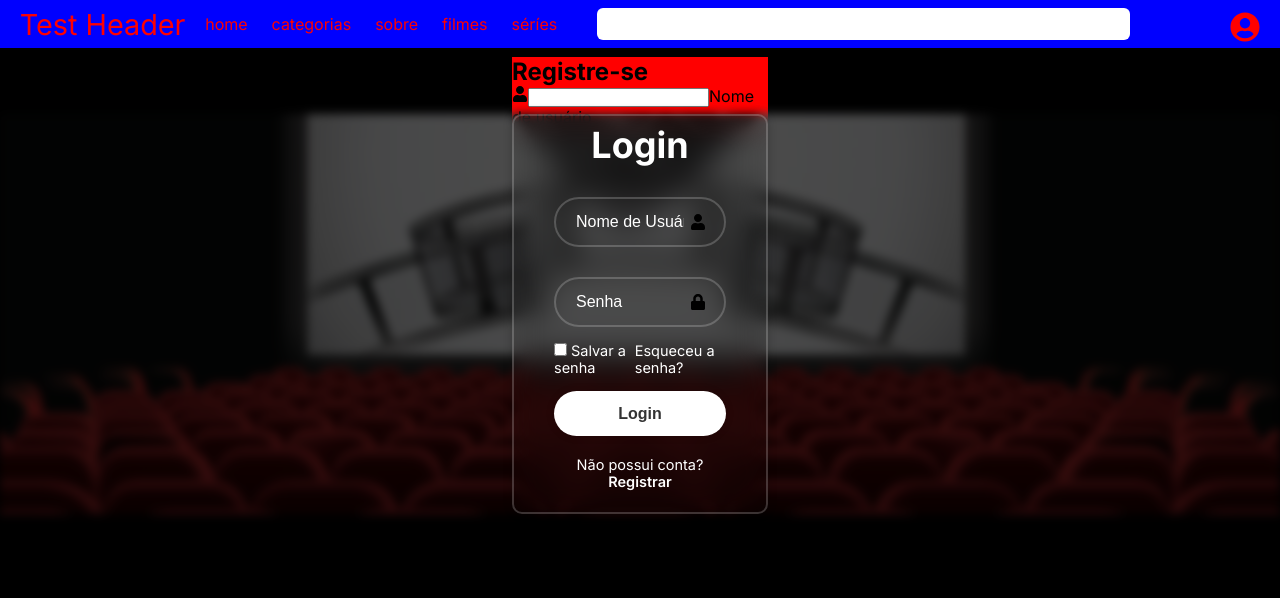
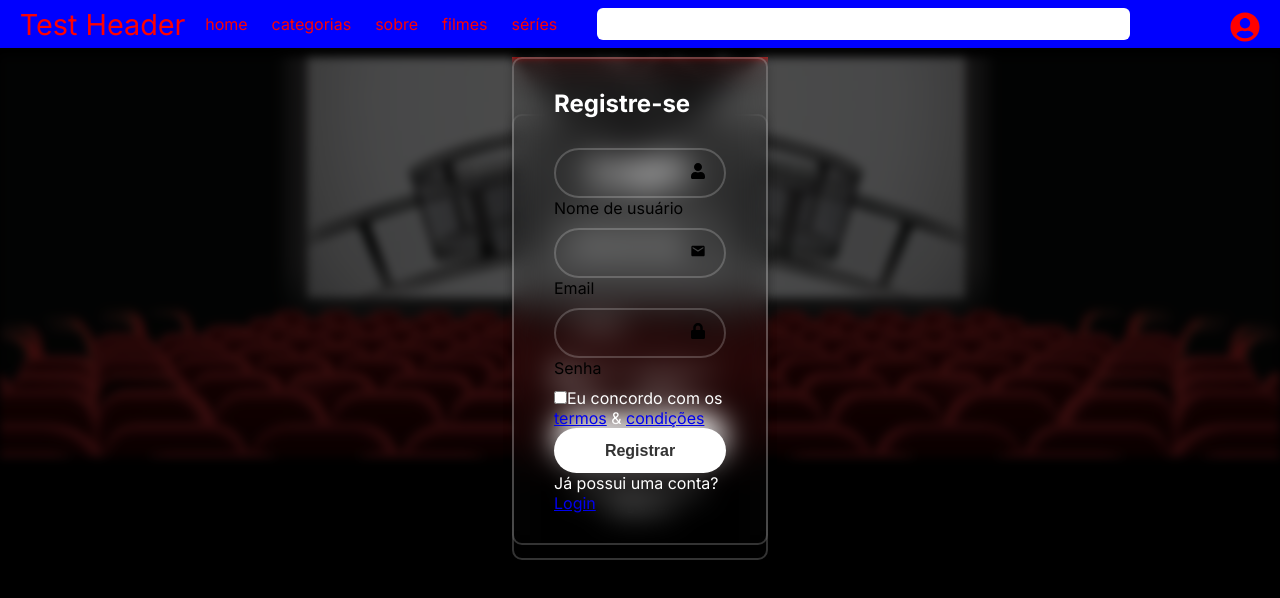
Before and after one commit to gustavocarvalho-ra/BDF, a Next.js app: page / in a window 1280 px wide. Both pictures are taken after a click on the button 1245 px from the left and 28 px from the top of the page. Shown: the top 598 px of the page. Built offline with nearby package versions, Linux system fonts and the light colour scheme.

Commit message:
feat: ajust modal

```diff
--- a/src/app/components/Login/index.tsx
+++ b/src/app/components/Login/index.tsx
@@ -7,14 +7,17 @@ import Image from "next/image";
 export default function Login() {
   return(
     <Log>
-      <div className="image"/>
-      <div className="main">
+      <div className="wrapper">
+
+        <div className="form-box login">
+
           <form action="">
             <h1>Login</h1>
             <div className="input-box">
               <input type="text" placeholder='Nome de Usuário' required />
               <FaUser className='icon' />
             </div>
+
             <div className="input-box">
               <input type="password" placeholder='Senha' required />
               <FaLock className='icon' />
@@ -31,6 +34,8 @@ export default function Login() {
               <p>Não possui conta? <a href="#">Registrar</a></p>
             </div>
           </form>
+
+        </div>
       </div>
     </Log>
   )
--- a/src/app/components/Login/styles.ts
+++ b/src/app/components/Login/styles.ts
@@ -32,7 +32,7 @@ export const Log = styled.div `
 
   }
 
-  .main {
+  .form-box {
     width: 20vw;
     background: transparent;
     border: 2px solid rgba(255, 255, 255, .2);
--- a/src/app/components/Modal/index.tsx
+++ b/src/app/components/Modal/index.tsx
@@ -14,6 +14,7 @@ export default function Modal({isOpen, onClose}: ModalProps) {
   return (
 
     <Log>
+      <div className="image"/>
       <Login />
       <Cadastro />
       {/* <div className="bg" onClick={onClose}>
```
Lines whose indentation alone changed are shown as unchanged.
